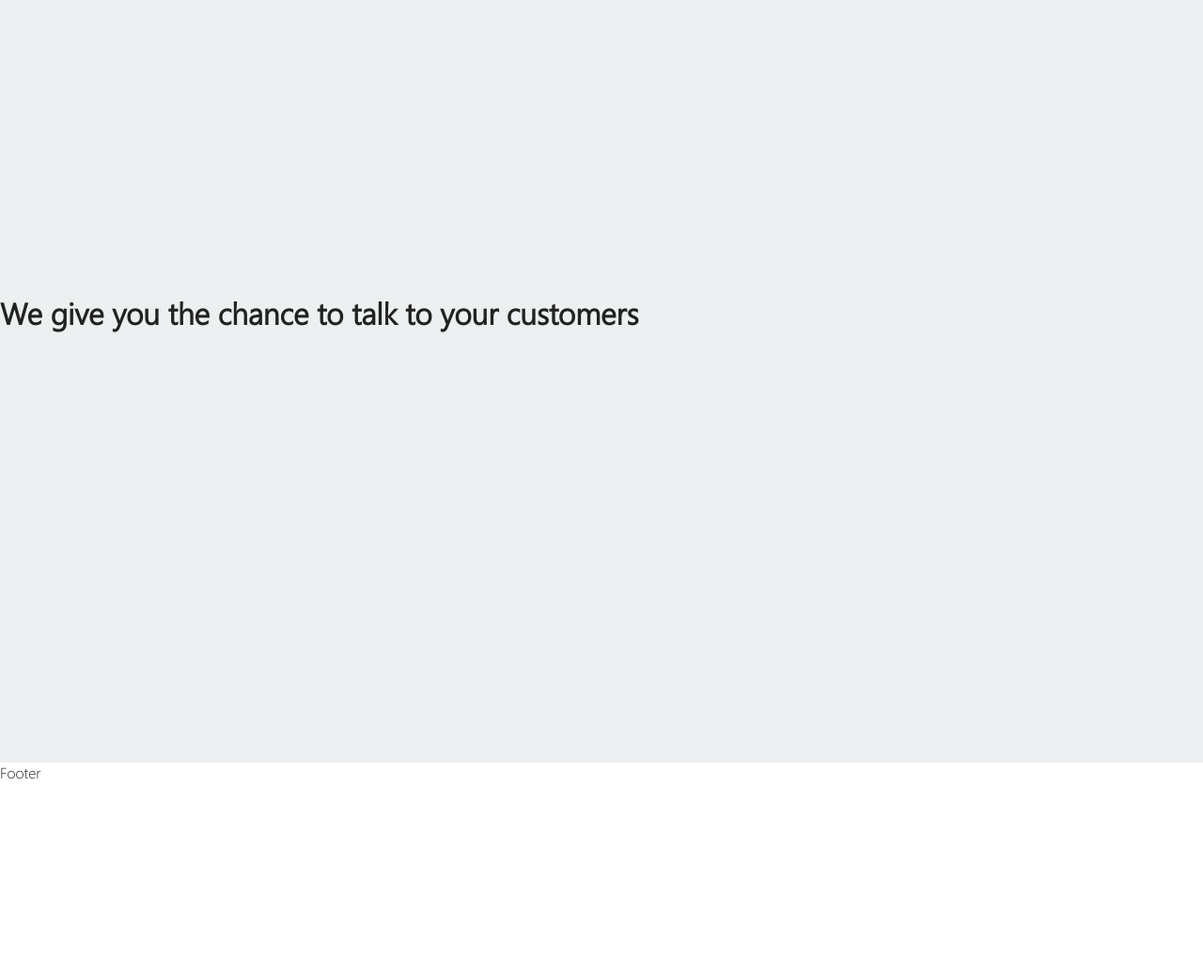
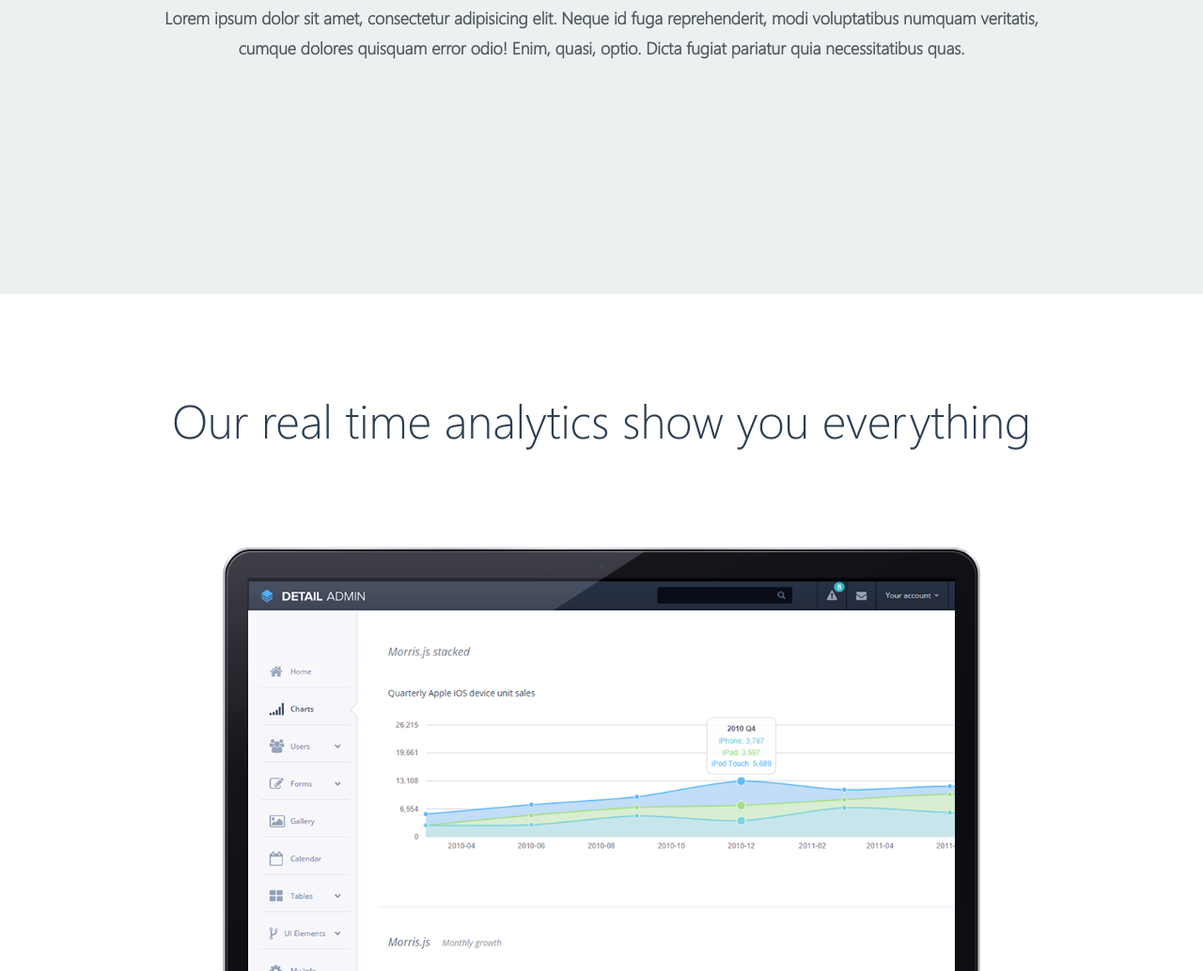
Before and after one commit to ErwanLent/Cintric-Front-End, a website: page index.html in a window 1280 px wide. Shown: the part 758-1792 px from the top of the page at 94% size. Before the commit the page ends 1592 px from the top, so only its background shows below. Drawn offline with nearby package versions, Linux system fonts and the light colour scheme.

Commit message:
Started adding layouts of sections.

```diff
--- a/css/sass/_colors.scss
+++ b/css/sass/_colors.scss
@@ -2,3 +2,4 @@ $font-header-color: #565656;
 $dark-section-color: #ECF0F1;
 
 $blue-header-color: #2c3e50;
+$paragraph-color: #4e5758;
--- a/css/sass/main.scss
+++ b/css/sass/main.scss
@@ -37,6 +37,7 @@
 .navigation
 {
     height: 70px;
+    border-bottom: 1px solid #ecf0f1;
 
     .full-logo
     {
@@ -90,7 +91,7 @@
 
 .navigation.fixed
 {
-    // box-shadow: 0px 2px 33px rgba(0, 0, 0, 0.35);
+    //box-shadow: 0px 2px 33px rgba(0, 0, 0, 0.35);
     position: fixed;
     top: 0px;
     width: 100%;
@@ -100,26 +101,51 @@
 .section
 {
     background-color: $dark-section-color;
+
+    h1
+    {
+        font-family: 'weblysleek_uilight';
+        text-align: center;
+        color: $blue-header-color;
+        font-size: 50px;
+        font-weight: 100;
+        padding-top: 100px;
+    }
+
+    p
+    {
+        text-align: center;
+        font-size: 18px;
+        font-family: 'weblysleek_uilight';
+        font-weight: 600;
+        line-height: 1.8;
+        color: $paragraph-color;
+        width: 80%;
+        margin: 20px auto 20px auto;
+    }
 }
 
 .section.first
 {
     height: 500px;
 
-    h1
-    {
-        font-family: 'weblysleek_uilight';
-        text-align: center;
-        padding-top: 100px;
-        color: $blue-header-color;
-        font-size: 50px;
-        font-weight: 100;
-    }
 }
 
 .section.second
 {
     height: 500px;
+    background-color: white;
+
+    .macbook
+    {
+        background-image: url('/img/macbook.png');
+        background-repeat: no-repeat;
+        background-size: contain;
+        width: 1000px;
+        height: 580px;
+        margin: auto;
+        margin: 100px auto 100px auto;
+    }
 }
 
 .rotate
--- a/index.html
+++ b/index.html
@@ -39,21 +39,23 @@
         </nav>
         </div>
         <section class="section first">
-            <h1>
-                We give you the chance to talk to your customers
-            </h1>
-
+            <div class="inner">
+                <h1>
+                    We give you the chance to talk to your customers
+                </h1>
+                <p>
+                     Lorem ipsum dolor sit amet, consectetur adipisicing elit. Neque id fuga reprehenderit, modi voluptatibus numquam veritatis, cumque dolores quisquam error odio! Enim, quasi, optio. Dicta fugiat pariatur quia necessitatibus quas.
+                </p>
+            </div>
         </section>
         <section class="section second">
-            <h1>
-                We give you the chance to talk to your customers
-            </h1>
-
+            <div class="inner">
+                <h1>
+                    Our real time analytics show you everything
+                </h1>
+                <div class="macbook"></div>
+            </div>
         </section>
-        <footer class="footer">
-            Footer
-        </footer>
-
 
         <script src="//ajax.googleapis.com/ajax/libs/jquery/1.11.0/jquery.min.js"></script>
         <script>window.jQuery || document.write('<script src="js/vendor/jquery-1.11.0.min.js"><\/script>')</script>
```
Also changed, not shown: css/main.css, css/main.min.css, img/macbook-pro-frame.png (deleted), img/macbook.png (added).
